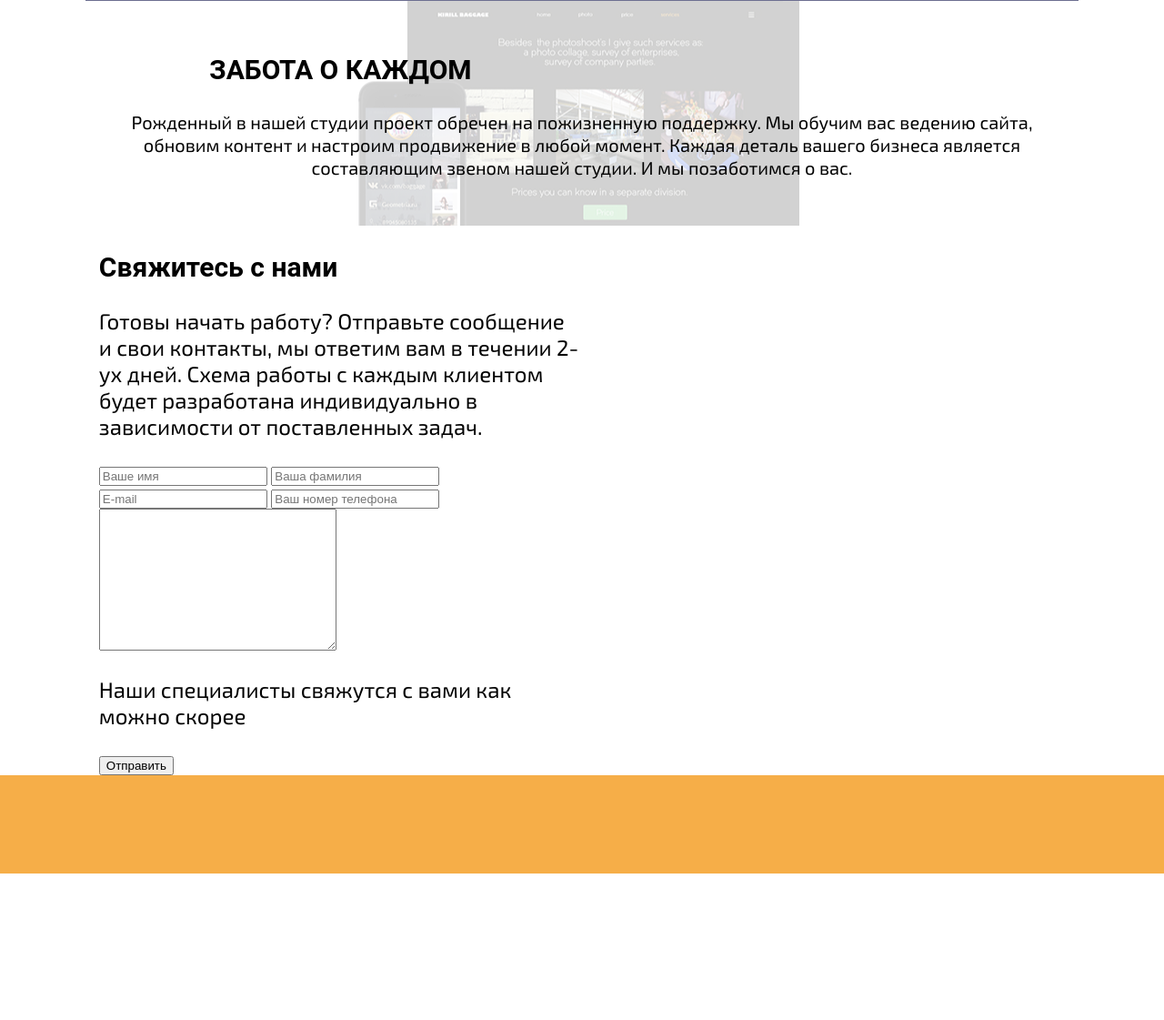
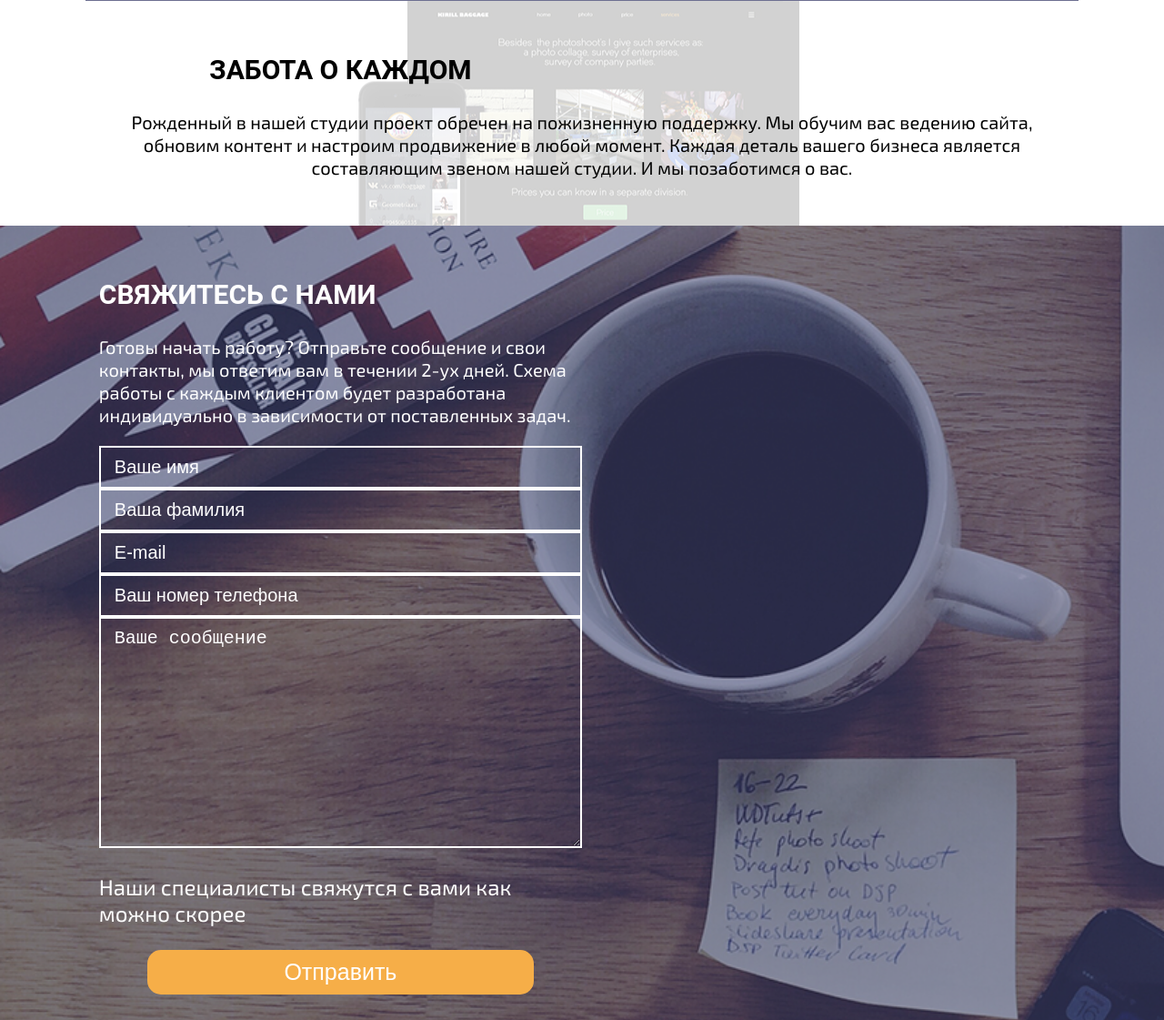
Before and after one commit to webamazingstudio/amazingstudio.github.io, a website: page src/index.html in a window 1280 px wide. Shown: the part 5964-7085 px from the top of the page at 91% size. Before the commit the page ends 6924 px from the top, so only its background shows below. Drawn offline with nearby package versions, Linux system fonts and the light colour scheme; files that its build step writes are made by us from their sources; files whose address does not match are found by name.

Commit message:
Закончил стилизовать мобильную версию

```diff
--- a/src/blocks/feedback/feedback.html
+++ b/src/blocks/feedback/feedback.html
@@ -1,8 +1,11 @@
-<section class="feedback  feedback--background-image  wrap">
-    <div class="feedback__wrapper  col-lg-6 col-s-12">
+<section class="feedback ">
+    <div class="feedback__overlay">
+        <div class="feedback__wrapper  wrap">
+            <div class="feedback__left  col-lg-6 col-s-12">
                 <h2 class="feedback__title">Свяжитесь с нами</h2>
-        <p class="feedback__text">Готовы начать работу? Отправьте сообщение и свои контакты, мы ответим вам в течении 2-ух дней. Схема работы с каждым
-            клиентом будет разработана индивидуально в зависимости от поставленных задач.</p>
+                <p class="feedback__text">Готовы начать работу? Отправьте сообщение и свои контакты, мы ответим вам в течении 2-ух дней. Схема работы
+                    с каждым клиентом будет разработана индивидуально в зависимости от поставленных задач.
+                </p>
             </div>
             <div class="feedback__form  col-lg-6 col-s-12">
                 <form id="feedback-form" action="/">
@@ -19,10 +22,12 @@
                         <input name="phone" type="tel" class="feedback__input" id="feedback-tel" placeholder="Ваш номер телефона">
                     </label>
                     <label for="feedback-text" class="feedback__label  feedback__label--full-size">
-                <textarea name="message" id="feedback-text" cols="30" rows="10" class="feedback__input" ></textarea>
+                        <textarea name="message" id="feedback-text" cols="30" rows="10" class="feedback__input" placeholder="Ваше сообщение"></textarea>
                     </label>
                     <p class="feedback__descr">Наши специалисты свяжутся с вами как можно скорее</p>
                     <button type="submit" class="feedback__submit">Отправить</button>
                 </form>
             </div>
+        </div>
+    </div>
 </section>
--- a/src/blocks/feedback/feedback.less
+++ b/src/blocks/feedback/feedback.less
@@ -0,0 +1,96 @@
+.feedback {
+    background-image: url(../image/credo-bg-mobile.jpg);
+    background-repeat: no-repeat;
+    background-position: 0;
+    background-size: cover;
+}
+
+.feedback__overlay {
+    background-color: fade(@color-main, 50%);
+}
+
+.feedback__wrapper {
+    display: flex;
+    flex-flow: column wrap;
+    padding: 30px 15px;
+    color: @white;
+}
+
+.feedback__title {
+    text-transform: uppercase;
+}
+
+.feedback__text {
+    font-size: @font-size;
+}
+
+.feedback__form form {
+    display: flex;
+    flex-flow: column wrap;
+}
+
+.feedback__input {
+    width: 100%;
+    padding: 10px 15px;
+    font-size: @font-size;
+    color: @white;
+    background-color: transparent;
+    border: 2px solid @white;
+    outline: none;
+    box-sizing: border-box;
+    &::-webkit-input-placeholder {color:@white;}
+    &::-moz-placeholder          {color:@white;}/* Firefox 19+ */
+    &:-moz-placeholder           {color:@white;}/* Firefox 18- */
+    &:-ms-input-placeholder      {color:@white;}
+    &:focus,
+    &:hover {
+        border-color: @color-casablanca;
+    }
+}
+
+.feedback__submit {
+    display: block;
+    width: 80%;
+    margin-left: auto;
+    margin-right: auto;
+    padding: 10px;
+    font-size: 2.5rem;
+    color: #fff;
+    background-color: #f6ae48;
+    border: 0;
+    outline: 0;
+    border-radius: @border-radius--feedback;
+    cursor: pointer;
+    transition: all .3s linear;
+    &:hover,
+    &:focus {
+        background-color: @color-main;
+    }
+}
+
+@media @screen-retina {
+    .feedback {
+        background-image: url(../image/credo-bg-mobile@2x.jpg);
+    }
+}
+
+@media (min-width: @screen-md) {
+    .feedback {
+        background-image: url(../image/credo-bg-tablet.jpg);
+    }
+    @media (min-resolution: 144dpi), (min-resolution: 1.5dppx) {
+        .feedback {
+            background-image: url(../image/credo-bg-tablet@2x.jpg);
+        }
+    }
+}
+@media(min-width: @screen-lg) {
+    .feedback {
+        background-image: url(../image/feedback-bg.jpg);
+    }
+    @media (min-resolution: 144dpi), (min-resolution: 1.5dppx) {
+        .feedback {
+            background-image: url(../image/feedback-bg@2x.jpg);
+        }
+    }
+}
```
Lines whose indentation alone changed are shown as unchanged.
